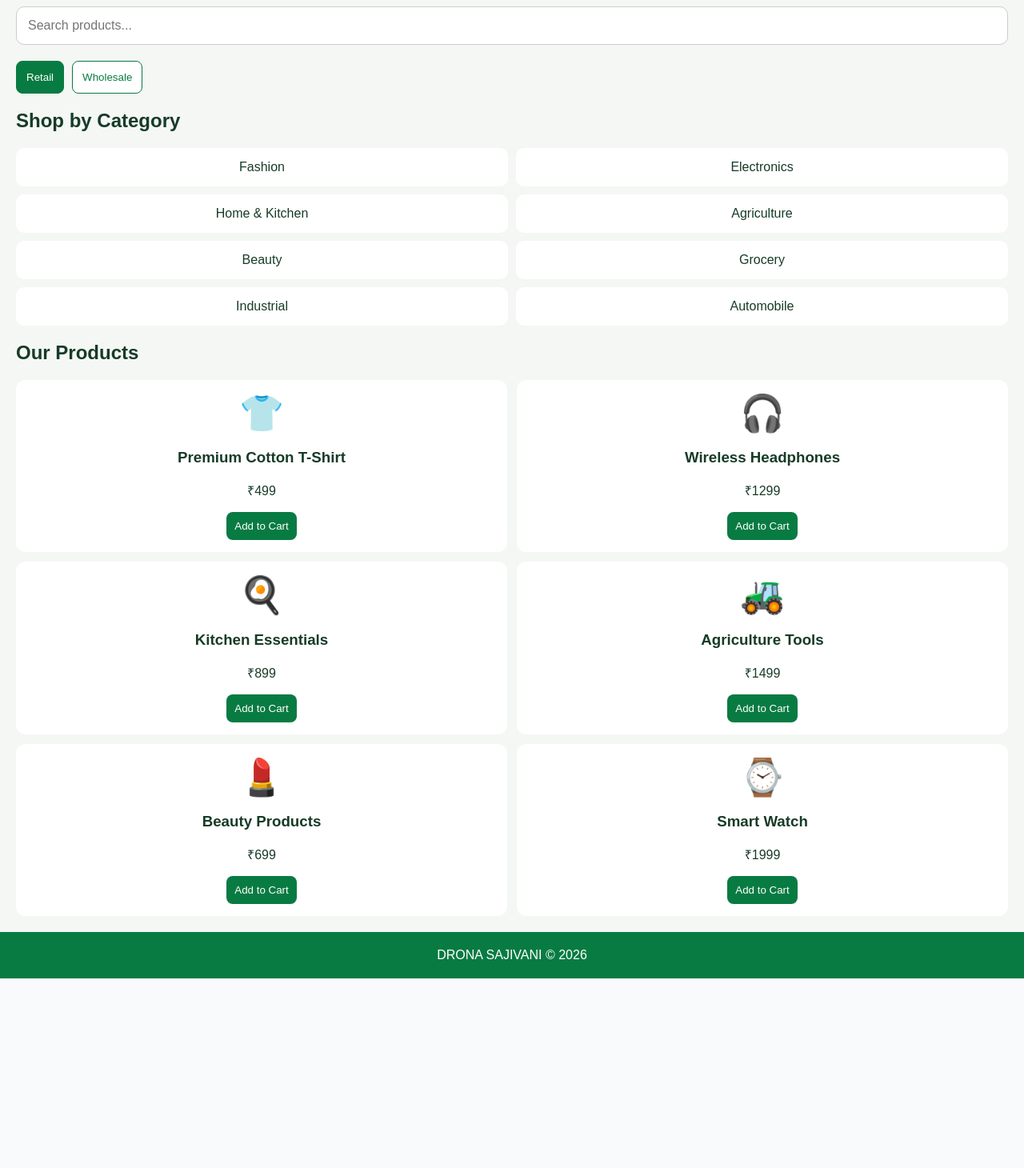
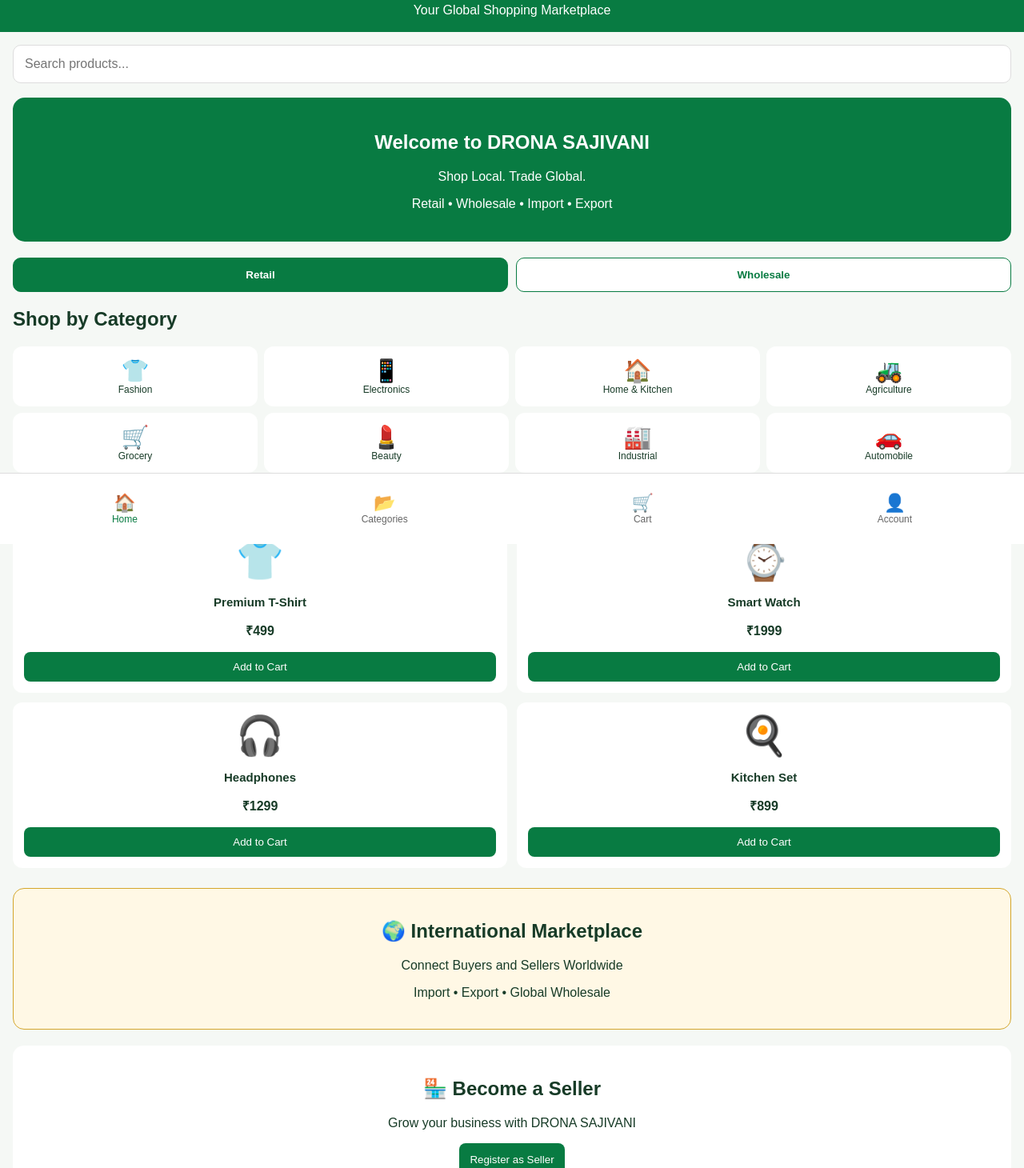
Before and after one commit to dronasajivaniadmin-oss/drona-sajivani, a Next.js app: page / in a window 1280 px wide. Shown: the part 120-1580 px from the top of the page at 80% size. Before the commit the page ends 1343 px from the top, so only its background shows below. Built offline with nearby package versions, Linux system fonts and the light colour scheme.

Commit message:
Update page.tsx

```diff
--- a/app/page.tsx
+++ b/app/page.tsx
@@ -2,62 +2,81 @@
 
 import { useState } from "react";
 
-const products = [
-  { id: 1, name: "Premium Cotton T-Shirt", price: 499, icon: "👕" },
-  { id: 2, name: "Wireless Headphones", price: 1299, icon: "🎧" },
-  { id: 3, name: "Kitchen Essentials", price: 899, icon: "🍳" },
-  { id: 4, name: "Agriculture Tools", price: 1499, icon: "🚜" },
-  { id: 5, name: "Beauty Products", price: 699, icon: "💄" },
-  { id: 6, name: "Smart Watch", price: 1999, icon: "⌚" },
+const categories = [
+  { name: "Fashion", icon: "👕" },
+  { name: "Electronics", icon: "📱" },
+  { name: "Home & Kitchen", icon: "🏠" },
+  { name: "Agriculture", icon: "🚜" },
+  { name: "Grocery", icon: "🛒" },
+  { name: "Beauty", icon: "💄" },
+  { name: "Industrial", icon: "🏭" },
+  { name: "Automobile", icon: "🚗" },
 ];
 
-const categories = [
-  "Fashion",
-  "Electronics",
-  "Home & Kitchen",
-  "Agriculture",
-  "Beauty",
-  "Grocery",
-  "Industrial",
-  "Automobile",
+const products = [
+  { id: 1, name: "Premium T-Shirt", price: 499, icon: "👕" },
+  { id: 2, name: "Smart Watch", price: 1999, icon: "⌚" },
+  { id: 3, name: "Headphones", price: 1299, icon: "🎧" },
+  { id: 4, name: "Kitchen Set", price: 899, icon: "🍳" },
 ];
 
 export default function Home() {
   const [search, setSearch] = useState("");
   const [cart, setCart] = useState<number[]>([]);
   const [mode, setMode] = useState("Retail");
+  const [tab, setTab] = useState("Home");
 
   const filtered = products.filter((p) =>
     p.name.toLowerCase().includes(search.toLowerCase())
   );
 
+  const green = "#087b42";
+  const gold = "#d4a62c";
+
   return (
     <main
       style={{
         minHeight: "100vh",
-        background: "#f4f7f4",
+        background: "#f5f8f5",
         color: "#173b27",
         fontFamily: "Arial, sans-serif",
+        paddingBottom: 85,
       }}
     >
       <header
         style={{
-          background: "#087b42",
+          background: green,
           color: "white",
           padding: 18,
+          textAlign: "center",
         }}
       >
-        <div style={{ fontSize: 28, fontWeight: "bold" }}>
+        <div
+          style={{
+            display: "inline-block",
+            border: `2px solid ${gold}`,
+            borderRadius: "50%",
+            padding: 12,
+            fontSize: 25,
+            fontWeight: "bold",
+            color: gold,
+          }}
+        >
           DS
         </div>
-        <div style={{ fontSize: 18, fontWeight: "bold" }}>
+
+        <h1 style={{ fontSize: 24, marginBottom: 5 }}>
           DRONA SAJIVANI
-        </div>
-        <div>🛒 Cart: {cart.length}</div>
+        </h1>
+
+        <p style={{ margin: 0 }}>
+          Your Global Shopping Marketplace
+        </p>
       </header>
 
-      <section style={{ padding: 20 }}>
+      <section style={{ padding: 16 }}>
         <input
+          type="search"
           placeholder="Search products..."
           value={search}
           onChange={(e) => setSearch(e.target.value)}
@@ -65,23 +84,46 @@ export default function Home() {
             width: "100%",
             boxSizing: "border-box",
             padding: 14,
+            border: "1px solid #ddd",
             borderRadius: 10,
-            border: "1px solid #ccc",
             fontSize: 16,
           }}
         />
 
-        <div style={{ display: "flex", gap: 10, marginTop: 20 }}>
+        <div
+          style={{
+            background: green,
+            color: "white",
+            borderRadius: 15,
+            padding: 22,
+            marginTop: 18,
+            textAlign: "center",
+          }}
+        >
+          <h2>Welcome to DRONA SAJIVANI</h2>
+          <p>Shop Local. Trade Global.</p>
+          <p>Retail • Wholesale • Import • Export</p>
+        </div>
+
+        <div
+          style={{
+            display: "flex",
+            gap: 10,
+            marginTop: 20,
+          }}
+        >
           {["Retail", "Wholesale"].map((item) => (
             <button
               key={item}
               onClick={() => setMode(item)}
               style={{
-                padding: 12,
-                background: mode === item ? "#087b42" : "white",
-                color: mode === item ? "white" : "#087b42",
-                border: "1px solid #087b42",
-                borderRadius: 8,
+                flex: 1,
+                padding: 13,
+                borderRadius: 10,
+                border: `1px solid ${green}`,
+                background: mode === item ? green : "white",
+                color: mode === item ? "white" : green,
+                fontWeight: "bold",
               }}
             >
               {item}
@@ -94,26 +136,31 @@ export default function Home() {
         <div
           style={{
             display: "grid",
-            gridTemplateColumns: "repeat(2, 1fr)",
-            gap: 10,
+            gridTemplateColumns: "repeat(4, 1fr)",
+            gap: 8,
           }}
         >
           {categories.map((category) => (
             <div
-              key={category}
+              key={category.name}
               style={{
                 background: "white",
-                padding: 15,
-                borderRadius: 10,
+                borderRadius: 12,
+                padding: "14px 4px",
                 textAlign: "center",
+                fontSize: 12,
+                overflowWrap: "anywhere",
               }}
             >
-              {category}
+              <div style={{ fontSize: 28 }}>
+                {category.icon}
+              </div>
+              {category.name}
             </div>
           ))}
         </div>
 
-        <h2>Our Products</h2>
+        <h2>Featured Products</h2>
 
         <div
           style={{
@@ -127,16 +174,20 @@ export default function Home() {
               key={product.id}
               style={{
                 background: "white",
-                padding: 15,
                 borderRadius: 12,
+                padding: 14,
                 textAlign: "center",
               }}
             >
-              <div style={{ fontSize: 45 }}>{product.icon}</div>
+              <div style={{ fontSize: 48 }}>
+                {product.icon}
+              </div>
 
-              <h3>{product.name}</h3>
+              <h3 style={{ fontSize: 15 }}>
+                {product.name}
+              </h3>
 
-              <p>
+              <p style={{ fontWeight: "bold" }}>
                 ₹
                 {mode === "Wholesale"
                   ? Math.round(product.price * 0.85)
@@ -145,14 +196,15 @@ export default function Home() {
 
               <button
                 onClick={() =>
-                  setCart((previous) => [...previous, product.id])
+                  setCart((old) => [...old, product.id])
                 }
                 style={{
-                  background: "#087b42",
+                  background: green,
                   color: "white",
                   border: "none",
-                  padding: 10,
+                  padding: 11,
                   borderRadius: 8,
+                  width: "100%",
                 }}
               >
                 Add to Cart
@@ -161,19 +213,100 @@ export default function Home() {
           ))}
         </div>
 
-        {filtered.length === 0 && <p>No products found.</p>}
+        {filtered.length === 0 && (
+          <p>No products found.</p>
+        )}
+
+        <div
+          style={{
+            background: "#fff8e5",
+            border: `1px solid ${gold}`,
+            borderRadius: 14,
+            padding: 20,
+            marginTop: 25,
+            textAlign: "center",
+          }}
+        >
+          <h2>🌍 International Marketplace</h2>
+          <p>Connect Buyers and Sellers Worldwide</p>
+          <p>Import • Export • Global Wholesale</p>
+        </div>
+
+        <div
+          style={{
+            background: "white",
+            borderRadius: 14,
+            padding: 20,
+            marginTop: 20,
+            textAlign: "center",
+          }}
+        >
+          <h2>🏪 Become a Seller</h2>
+          <p>Grow your business with DRONA SAJIVANI</p>
+          <button
+            onClick={() =>
+              alert("Seller registration coming soon")
+            }
+            style={{
+              background: green,
+              color: "white",
+              border: "none",
+              padding: 13,
+              borderRadius: 8,
+            }}
+          >
+            Register as Seller
+          </button>
+        </div>
       </section>
 
-      <footer
+      <nav
         style={{
-          background: "#087b42",
-          color: "white",
-          textAlign: "center",
-          padding: 20,
+          position: "fixed",
+          bottom: 0,
+          left: 0,
+          width: "100%",
+          background: "white",
+          borderTop: "1px solid #ddd",
+          display: "flex",
+          justifyContent: "space-around",
+          padding: "12px 0",
         }}
       >
-        DRONA SAJIVANI © 2026
-      </footer>
+        {[
+          { name: "Home", icon: "🏠" },
+          { name: "Categories", icon: "📂" },
+          { name: "Cart", icon: "🛒" },
+          { name: "Account", icon: "👤" },
+        ].map((item) => (
+          <button
+            key={item.name}
+            onClick={() => {
+              setTab(item.name);
+              if (item.name === "Cart") {
+                alert(`Cart contains ${cart.length} items`);
+              } else if (item.name === "Account") {
+                alert("Account feature coming soon");
+              } else if (item.name === "Categories") {
+                document
+                  .querySelector("h2")
+                  ?.scrollIntoView({ behavior: "smooth" });
+              }
+            }}
+            style={{
+              border: "none",
+              background: "white",
+              color: tab === item.name ? green : "#666",
+              fontSize: 12,
+            }}
+          >
+            <div style={{ fontSize: 22 }}>
+              {item.icon}
+            </div>
+            {item.name}
+          </button>
+        ))}
+      </nav>
     </main>
   );
 }
```
